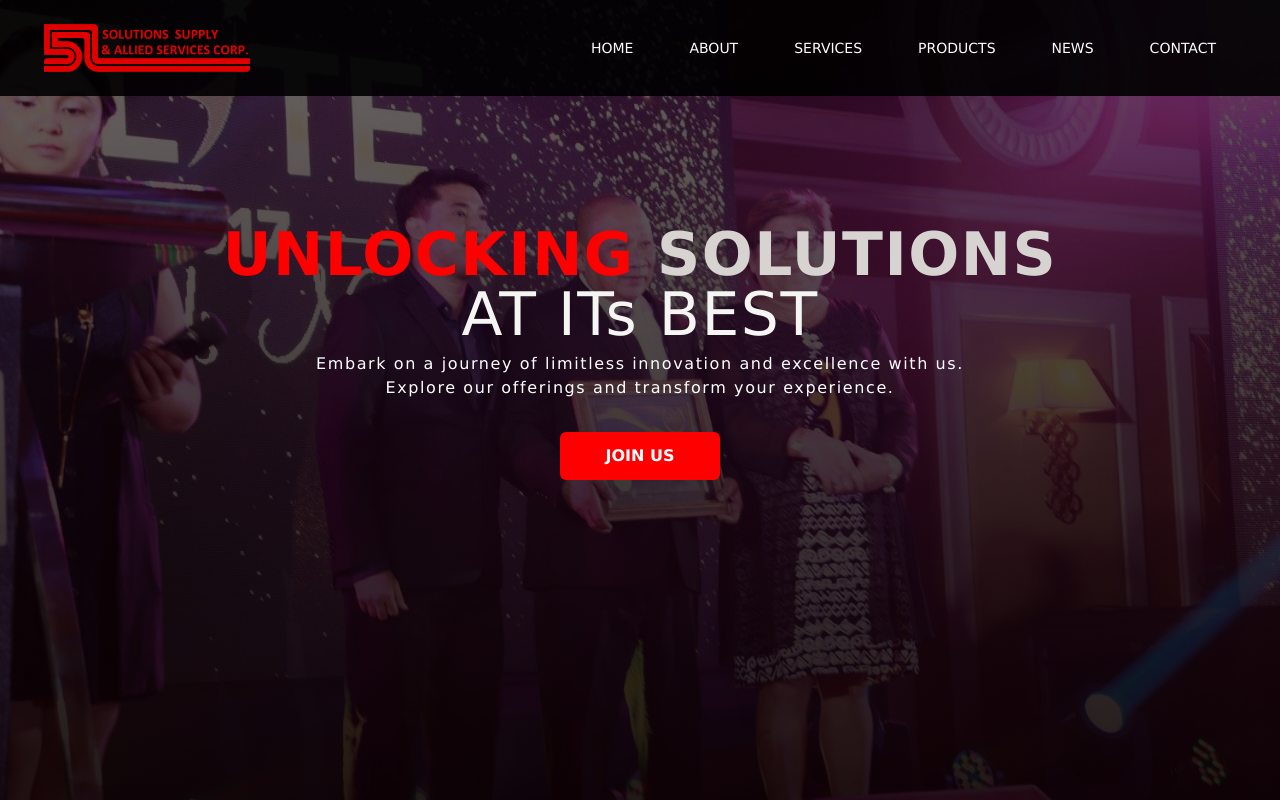
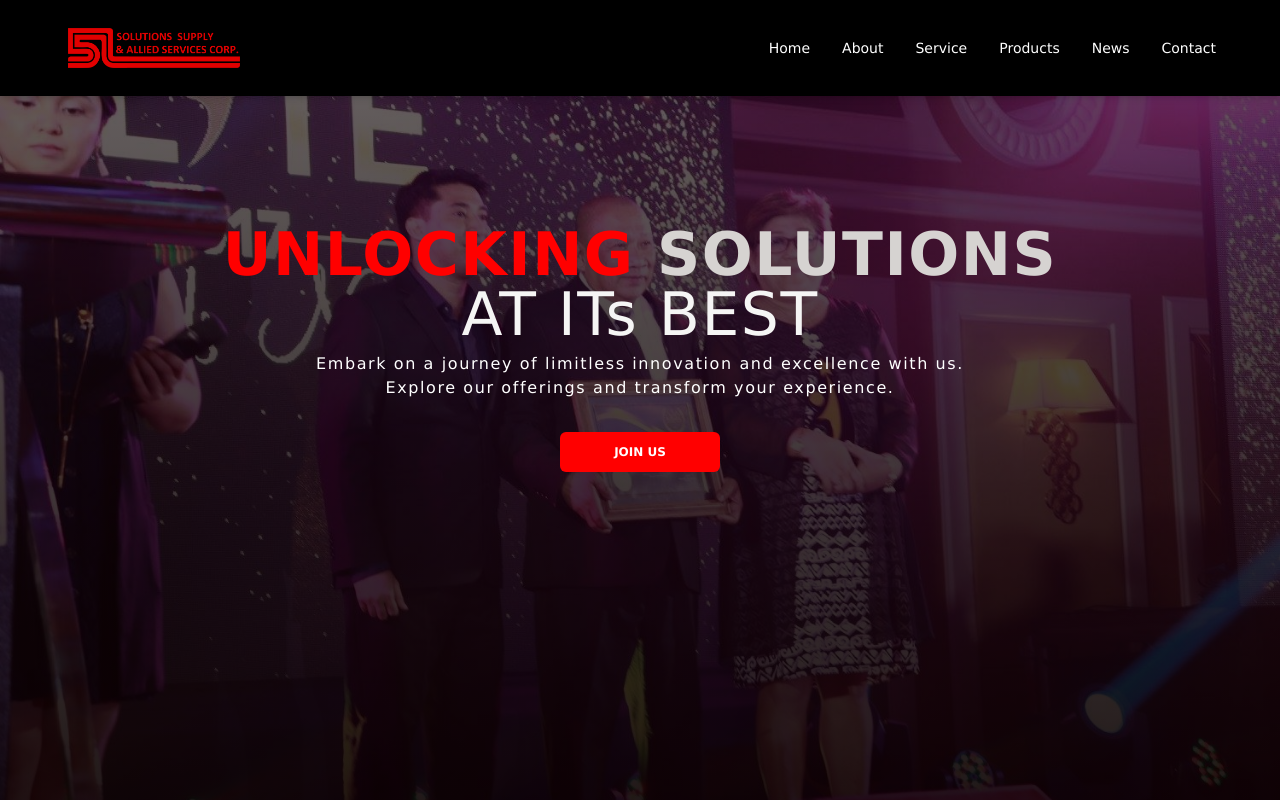
Before and after one commit to SilentCode1003/CMSC, a React (Vite) app: page / in a window 1280 px wide. Shown: the top 800 px of the page. Built offline with nearby package versions, Linux system fonts and the light colour scheme.

Commit message:
[AboutPage, ContactPage, HomePage][Navigation][Revised]

```diff
--- a/src/components/AboutPage/About.jsx
+++ b/src/components/AboutPage/About.jsx
@@ -9,7 +9,8 @@ const About = () => {
           className="text max-w-full w-[550px] py-0 px-2"
           data-aos="fade-right"
           data-aos-duration="700"
-          data-aos-easing="ease-in-out"
+          data-aos-easing="ease-in"
+          data-aos-once="true"
           data-aos-delay="700"
         >
           <h5 className=" text-3xl uppercase tracking-wider mb-5 font-bold">
@@ -42,7 +43,8 @@ const About = () => {
           className="max-w-full h-[600px] w-[550px] rounded-2xl border-8 border-red-600"
           data-aos="fade-left"
           data-aos-duration="700"
-          data-aos-easing="ease-in-out"
+          data-aos-easing="ease-in"
+          data-aos-once="true"
           data-aos-delay="700"
         />
       </div>
--- a/src/components/AboutPage/Header.jsx
+++ b/src/components/AboutPage/Header.jsx
@@ -23,6 +23,7 @@ const Header = () => {
   useEffect(() => {
     AOS.init();
   });
+
   return (
     <section className="" style={bg}>
       {/* about header */}
--- a/src/components/ContactPage/Contacts.jsx
+++ b/src/components/ContactPage/Contacts.jsx
@@ -59,7 +59,7 @@ const Contacts = () => {
         data-aos-delay="200"
       >
         <div className="contact-box relative grid gap-5 my-10 mx-0">
-          <div className="contact form p-10 bg-stone-100 shadow-xl border-[2px] border-solid border-red-600">
+          <div className="contact form p-10 bg-stone-100 shadow-xl border-[3px] border-solid border-black">
             <h3 className="font-bold text-xl">Send a Message</h3>
 
             <form action="" className="">
@@ -136,7 +136,7 @@ const Contacts = () => {
           </div>
 
           {/* Contact Info */}
-          <div className="contact info bg-stone-100 p-10 shadow-xl border-[2px] border-solid border-red-600">
+          <div className="contact info bg-stone-100 p-10 shadow-xl border-[3px] border-solid border-black">
             <h3 className="font-bold text-xl">Contact Info</h3>
             <div className="infoBox">
               <div className="flex items-center mb-3">
@@ -205,7 +205,7 @@ const Contacts = () => {
           </div>
 
           {/* map */}
-          <div className="contact map p-0 bg-white shadow-xl border-[2px] border-solid border-red-600">
+          <div className="contact map p-0 bg-white shadow-xl border-[3px] border-solid border-black">
             <iframe
               src="https://www.google.com/maps/embed?pb=!1m18!1m12!1m3!1d662.143061630113!2d121.06078397321383!3d14.338243843836217!2m3!1f0!2f0!3f0!3m2!1i1024!2i768!4f13.1!3m3!1m2!1s0x3397d713f7b6e5ad%3A0xeafcedaf1c936365!2s5L%20Solutions%20Main%20Office!5e0!3m2!1sen!2sph!4v1710119281740!5m2!1sen!2sph"
               className="a border-none w-full h-full"
--- a/src/components/HomePage/about/AboutSection.jsx
+++ b/src/components/HomePage/about/AboutSection.jsx
@@ -89,7 +89,7 @@ const AboutSection = () => {
           <img
             src={ceo}
             alt="mr. bagapuro"
-            className="max-w-full h-[500px] w-[500px] rounded-2xl border-[2px] border-red-600 transition duration-300 hover:scale-105"
+            className="max-w-full h-[500px] w-[500px] rounded-2xl border-[3px] border-red-600 transition duration-300 hover:scale-105"
             data-aos="fade-left"
             data-aos-duration="500"
             data-aos-easing="ease-in-out"
--- a/src/components/HomePage/home/HomeSection.jsx
+++ b/src/components/HomePage/home/HomeSection.jsx
@@ -18,7 +18,7 @@ const HomeSection = ({ title, title1, title2, subtitle, subtitle1 }) => {
       <div className="align_center flex-col justify-center ">
         <h1
           id="hero_title"
-          className="text-4xl md:text-5xl md:font-medium mt-56 lg:text-6xl lg:font-medium xl:text-6xl xl:font-medium text-white text-center font-medium tracking-wide"
+          className="text-3xl md:text-5xl md:font-medium mt-56 lg:text-6xl lg:font-medium xl:text-6xl xl:font-medium text-white text-center font-medium tracking-wide"
           data-aos="fade-right"
           data-aos-duration="700"
           data-aos-easing="ease-in-out"
@@ -34,7 +34,7 @@ const HomeSection = ({ title, title1, title2, subtitle, subtitle1 }) => {
         </h1>
         <p
           id="hero_subtitle"
-          className="mx-auto text-xs md:text-sm lg:text-base xl:text-base my-2 leading-6 text-white text-center tracking-widest"
+          className="mx-auto text-[11px] md:text-sm lg:text-base xl:text-base my-2 leading-6 text-white text-center tracking-widest"
           data-aos="fade-left"
           data-aos-duration="1000"
           data-aos-easing="ease-in-out"
@@ -48,7 +48,7 @@ const HomeSection = ({ title, title1, title2, subtitle, subtitle1 }) => {
         <Link to="/contacts">
           <button
             type="button"
-            className="text-white w-32 md:w-40 py-2 md:py-3 px-2 md:px-4 text-center my-6 mx-auto md:mx-2.5 rounded-md font-bold uppercase bg-red-700"
+            className="text-white text-xs w-32 md:w-40 py-2 md:py-3 px-2 md:px-4 text-center my-6 mx-auto md:mx-2.5 rounded-md font-bold uppercase bg-red-700"
             style={red}
             data-aos="fade"
             data-aos-duration="1000"
--- a/src/components/HomePage/navbar/Nav.jsx
+++ b/src/components/HomePage/navbar/Nav.jsx
@@ -1,23 +1,34 @@
 import React, { useState, useEffect } from "react";
 import { AiOutlineClose, AiOutlineMenu } from "react-icons/ai";
 import { Link } from "react-router-dom";
+import AOS from "aos";
+import "aos/dist/aos.cjs";
 import logo from "../../../assets/5L/5L_logo-Red.png";
 
 const Nav = () => {
-  const [nav, setNav] = useState(false);
+  let Links = [
+    { name: "Home", link: "/" },
+    { name: "About", link: "/about" },
+    { name: "Service", link: "/services" },
+    { name: "Products", link: "/products" },
+    { name: "News", link: "/news" },
+    { name: "Contact", link: "/contacts" },
+  ];
+
+  let [isNav, isSetNav] = useState(false);
 
   const handleNavToggle = () => {
-    setNav(!nav);
-  };
-
-  const closeNavMenu = () => {
-    setNav(false);
+    isSetNav(!isNav);
   };
 
   useEffect(() => {
+    AOS.init();
+  });
+
+  useEffect(() => {
     const handleResize = () => {
-      if (window.innerWidth > 768 && nav) {
-        setNav(false);
+      if (window.innerWidth > 768 && isNav) {
+        isSetNav(false);
       }
     };
 
@@ -26,100 +37,52 @@ const Nav = () => {
     return () => {
       window.removeEventListener("resize", handleResize);
     };
-  }, [nav]);
+  }, [isNav]);
 
   const header = {
-    background: `rgba(0, 0, 0, 0.9)`,
+    background: `rgba(0, 0, 0, 0.95)`,
   };
 
   return (
+    <div className="shadow-md w-full fixed top-0 left-0 z-50">
       <div
-      className="absolute flex justify-between items-center h-24 w-full mx-auto z-50 px-4 text-white"
-      style={header}
+        className="md:flex items-center justify-between bg-black text-white py-7 md:px-10 px-7"
+        // style={header}
       >
-      <h1 className="mx-7 cursor-pointer ">
+        <div className="mx-7 flex items-center cursor-pointer">
+          <Link to="/">
             <img
               src={logo}
               alt="company logo"
-          className="h-12 flex flex-col justify-between items-center max-w-[1240px]"
+              className="h-8 sm:h-10 flex flex-col justify-between items-center max-w-[1240px]"
             />
-      </h1>
-      <ul className="hidden md:flex cursor-pointer mx-5 uppercase text-sm">
-        <li className="p-7 hover:text-red-500 ease-in duration-300">
-          <Link to="/" onClick={closeNavMenu}>
-            Home
           </Link>
-        </li>
-        <li className="p-7 hover:text-red-500 ease-in duration-300">
-          <Link to="/about" onClick={closeNavMenu}>
-            About
-          </Link>
-        </li>
-        <li className="p-7 hover:text-red-500 ease-in duration-300">
-          <Link to="/services" onClick={closeNavMenu}>
-            Services
-          </Link>
-        </li>
-        <li className="p-7 hover:text-red-500 ease-in duration-300">
-          <Link to="/products" onClick={closeNavMenu}>
-            Products
-          </Link>
-        </li>
-        <li className="p-7 hover:text-red-500 ease-in duration-300">
-          <Link to="/news" onClick={closeNavMenu}>
-            News
-          </Link>
-        </li>
-        <li className="p-7 hover:text-red-500 ease-in duration-300">
-          <Link to="/contacts" onClick={closeNavMenu}>
-            Contact
-          </Link>
-        </li>
-      </ul>
+        </div>
+
         <div
           onClick={handleNavToggle}
-        className="block md:hidden h-20 pt-7 mx-5 cursor-pointer"
+          className="text-3xl absolute right-8 top-9 cursor-pointer md:hidden"
         >
-        {nav ? <AiOutlineClose size={20} /> : <AiOutlineMenu size={20} />}
+          {isNav ? <AiOutlineClose size={20} /> : <AiOutlineMenu size={20} />}
         </div>
-      {/* linking responsive */}
         <ul
-        className={`absolute top-24 left-0 w-full bg-black bg-opacity-90 transition-max-height duration-300 ${
-          nav ? "max-h-screen" : "max-h-0"
-        } uppercase cursor-pointer text-sm py-5 text-center overflow-hidden`}
-        style={{ display: nav || nav === undefined ? "block" : "none" }}
+          className={`md:flex md:items-center md:pb-0 pb-5 absolute md:static md:z-auto -z-10 left-0 w-full md:w-auto md:pl-0 pl-9 transition-all duration-500 ease-in capitalize text-center py-0 px-6 ${
+            isNav ? "top-20" : "top-[-490px]"
+          }`}
+          style={header}
         >
-        <li className="p-4 hover:text-red-500 ease-in duration-300">
-          <Link to="/" onClick={closeNavMenu}>
-            Home
-          </Link>
+          {Links.map((link) => (
+            <li className="md:ml-8 md:my-0 my-7  text-sm py-1 px-0 z-10">
+              <a
+                href={link.link}
+                className="text-white hover:text-red-600 hover:font-bold duration-500"
+              >
+                {link.name}
+              </a>
             </li>
-        <li className="p-4 hover:text-red-500 ease-in duration-300">
-          <Link to="/about" onClick={closeNavMenu}>
-            About
-          </Link>
-        </li>
-        <li className="p-4 hover:text-red-500 ease-in duration-300">
-          <Link to="/services" onClick={closeNavMenu}>
-            Services
-          </Link>
-        </li>
-        <li className="p-4 hover:text-red-500 ease-in duration-300">
-          <Link to="/products" onClick={closeNavMenu}>
-            Products
-          </Link>
-        </li>
-        <li className="p-4 hover:text-red-500 ease-in duration-300">
-          <Link to="/news" onClick={closeNavMenu}>
-            News
-          </Link>
-        </li>
-        <li className="p-4 hover:text-red-500 ease-in duration-300">
-          <Link to="/contacts" onClick={closeNavMenu}>
-            Contact
-          </Link>
-        </li>
+          ))}
         </ul>
+      </div>
     </div>
   );
 };
--- a/src/components/HomePage/partners/PartnerCard.jsx
+++ b/src/components/HomePage/partners/PartnerCard.jsx
@@ -33,7 +33,7 @@ const PartnerCard = () => {
         <div className="service-cards grid grid-cols-3 gap-24 my-10 mx-24">
           {/* partner 1 */}
           <div
-            className="card h-auto w-[auto] py-[3%] px-[3%] flex items-center flex-col relative overflow-hidden border border-red-600 rounded-xl"
+            className="card h-auto w-[auto] py-[3%] px-[3%] flex items-center flex-col relative overflow-hidden border-[3px] border-red-600 rounded-xl"
             data-aos="flip-right"
             data-aos-duration="300"
             data-aos-easing="ease-in"
@@ -49,7 +49,7 @@ const PartnerCard = () => {
 
           {/* partner 2 */}
           <div
-            className="card h-auto w-auto py-[3%] px-[3%] flex items-center flex-col relative overflow-hidden border border-red-600 rounded-xl"
+            className="card h-auto w-auto py-[3%] px-[3%] flex items-center flex-col relative overflow-hidden border-[3px] border-red-600 rounded-xl"
             data-aos="flip-right"
             data-aos-duration="300"
             data-aos-easing="ease-in"
@@ -65,7 +65,7 @@ const PartnerCard = () => {
 
           {/* partner 3 */}
           <div
-            className="card h-auto w-auto py-[3%] px-[3%] flex items-center flex-col relative overflow-hidden border border-red-600 rounded-xl"
+            className="card h-auto w-auto py-[3%] px-[3%] flex items-center flex-col relative overflow-hidden border-[3px] border-red-600 rounded-xl"
             data-aos="flip-right"
             data-aos-duration="300"
             data-aos-easing="ease-in"
```
Also changed, not shown: src/components/AboutPage/Team.jsx (+5 -5 lines), src/components/HomePage/services/ServiceSection.jsx (+4 -4 lines). Lines whose indentation alone changed are shown as unchanged.
